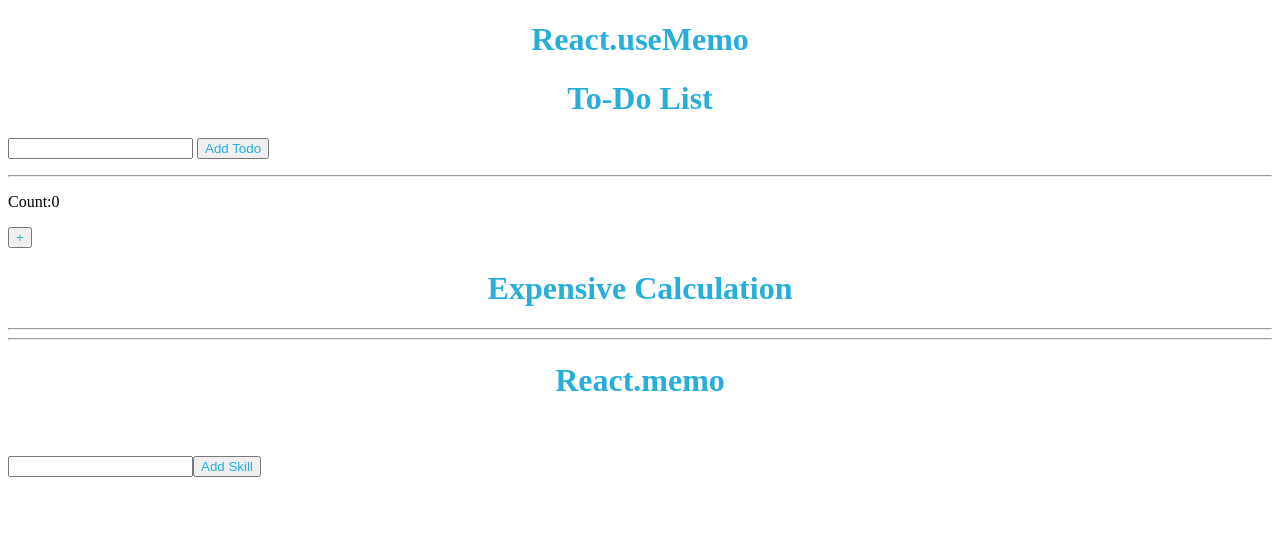
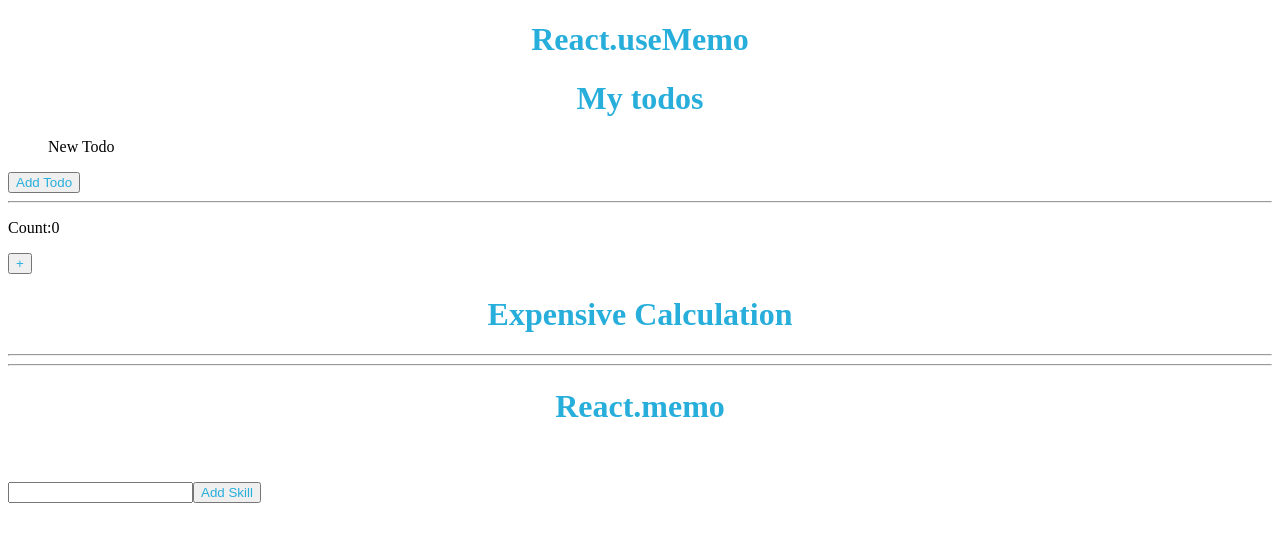
Before and after one commit to acciojob/react-memo-beastvaibhv, a React app: page / in a window 1280 px wide. Shown: the top 542 px of the page. Built offline with nearby package versions, Linux system fonts and the light colour scheme.

Commit message:
3rd-commit

```diff
--- a/src/components/Memo.js
+++ b/src/components/Memo.js
@@ -9,7 +9,7 @@ const Memo= ()=>{
     }
 
     const handleAddSkill = ()=>{
-        if(skill.length >= 5){
+        if(skill.length > 5){
           setSkillList([...skillList, skill]);
           setSkill("");
         }
@@ -32,7 +32,7 @@ const Memo= ()=>{
          <button id="skill-btn" type="button" onClick={handleAddSkill}>Add Skill</button>
 
          <ul>
-            {skillList.map((item, index)=> <li key={index}> {item}</li>)}
+            {skillList.map((item, index)=> <li key={index} id={"item-"+item}> {item}</li>)}
          </ul>
         </div>
     )
--- a/src/components/Todo.js
+++ b/src/components/Todo.js
@@ -1,28 +1,32 @@
-import React, {useState} from "react";
+import React, {useState,useEffect} from "react";
 
 
 const Todo = () => {
+  let[isClicked, setIsClicked] =useState(false)
   let [task, setTask] = useState([]);
-  let [text, setText] = useState("");
-  const handleTask=(e)=>{
-    const t = e.target.value;
-    setText(t);
-  }
+
+
+   useEffect(()=>{
+        handleAddingTask();
+   },[isClicked]);
+
   const handleAddingTask =()=>{
-    if(text.trim()!== ""){
-    setTask(prevItems=>[...prevItems, text]);
-    }
-    setText("");
+
+    setTask(prevItems=>[...prevItems, "New Todo"]);
+
+
 
   }
 
   return (
     <div>
-        <h1>To-Do List</h1>
-        <input type="text" onChange={handleTask} value={text}  /> <button  id= "add-todo-btn" onClick={handleAddingTask}>Add Todo</button>
-        <ul style={{listStyleType:"numeric"}}>
+        <h1>My todos</h1>
+
+        <ul style={{listStyleType:"none"}}>
+
           {task.map((item, index)=>(<li key={index} id={"todo-"+index}>{item} </li>))}
         </ul>
+        <button  id= "add-todo-btn" onClick={()=>setIsClicked(true)}>Add Todo</button>
     </div>
   )
 }
```
